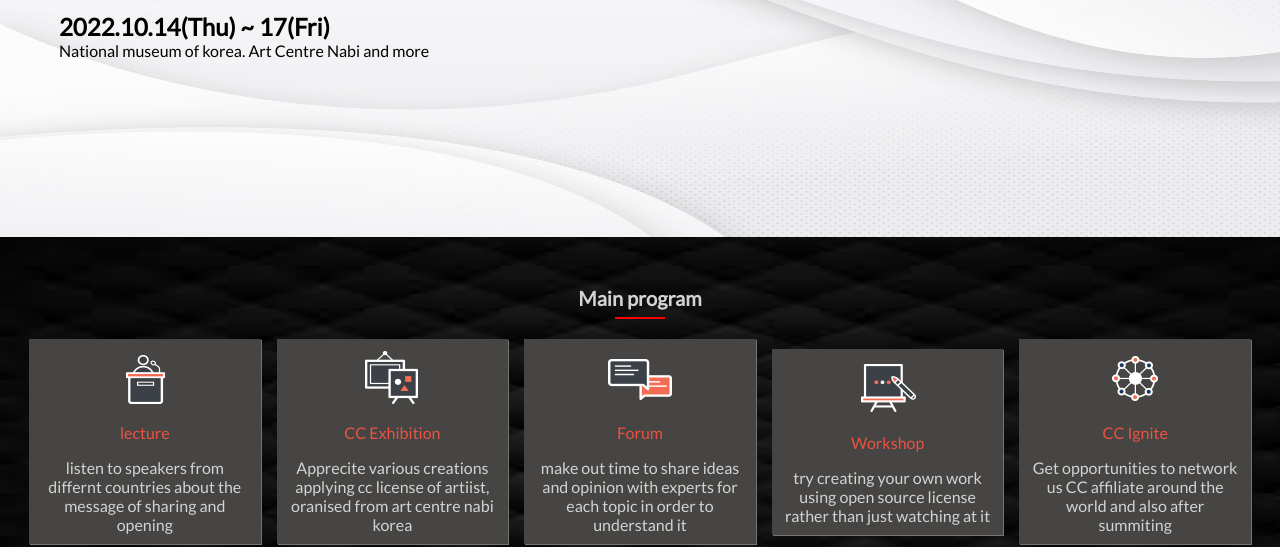
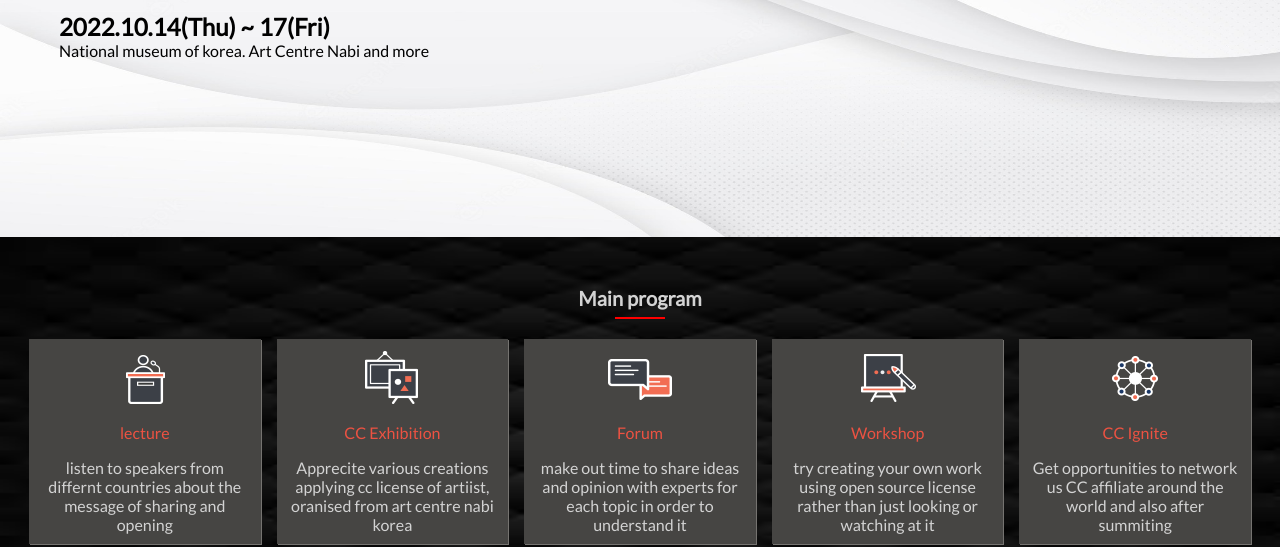
Before and after one commit to ifeanyi305/Module1-capstone-project, a plain HTML site: page index.html in a window 1280 px wide. Shown: the part 423-970 px from the top of the page. Drawn offline with Linux system fonts and the light colour scheme.

Commit message:
changing text

```diff
--- a/index.html
+++ b/index.html
@@ -98,7 +98,7 @@
                         <p class="sub-heading">Workshop</p>
                         <span class="text">
                             try creating your own work using open
-                            source license rather than just watching at it
+                            source license rather than just looking or watching at it
                         </span>
                     </div>
                     <div class="lecture">
```
